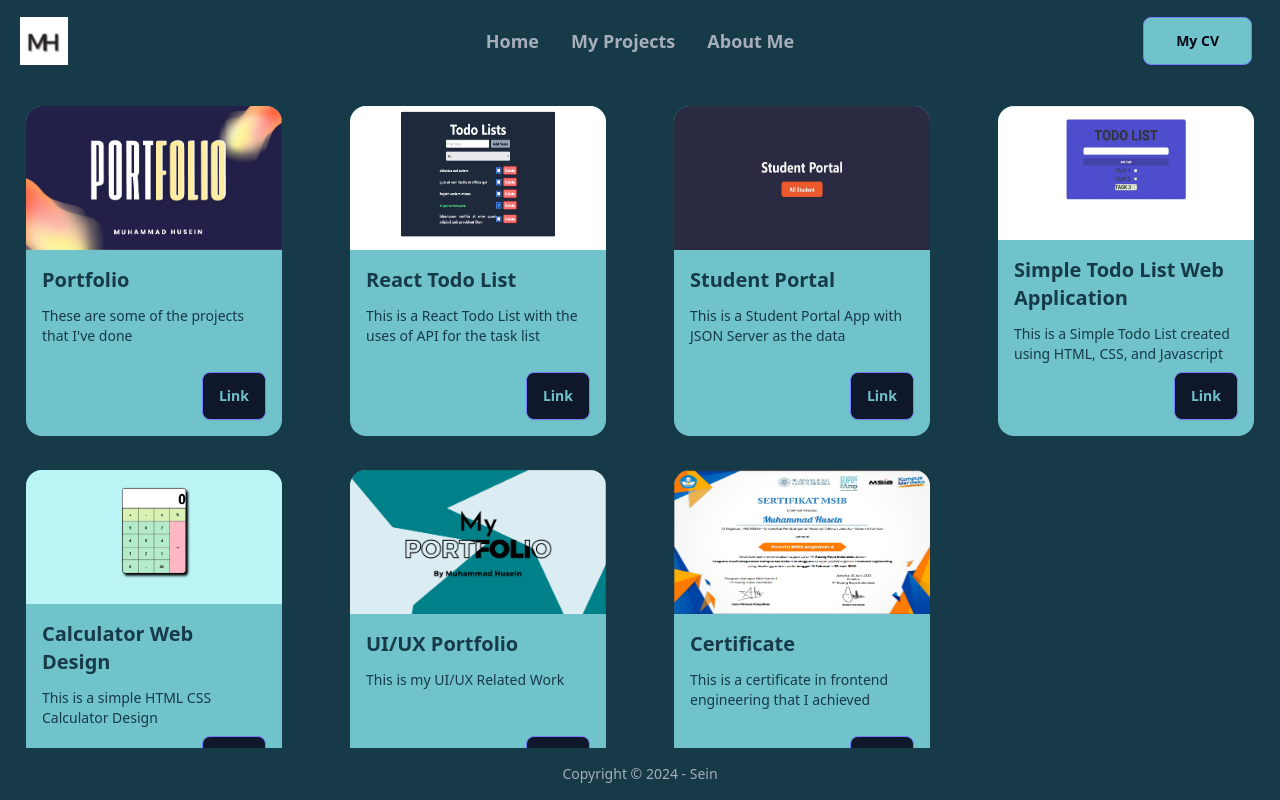
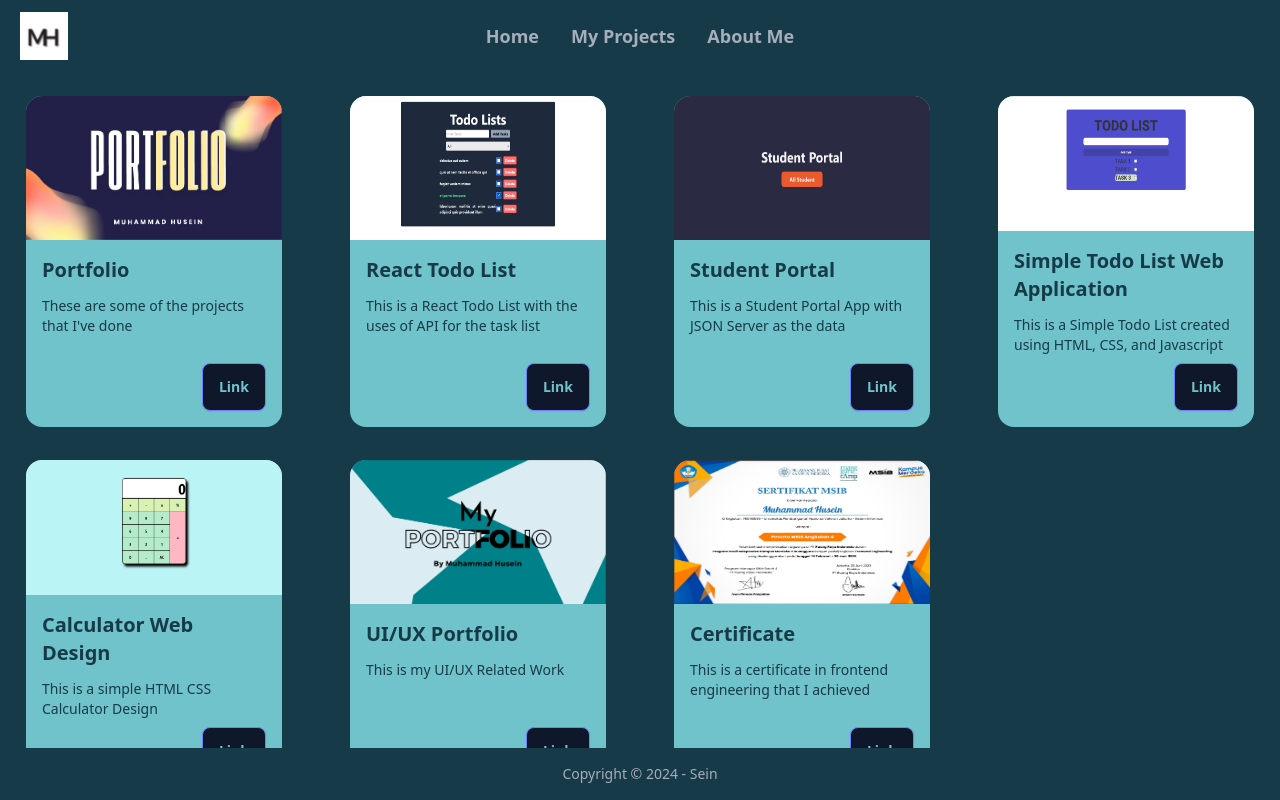
Before and after one commit to fedexid/portfolio-react, a React (Vite) app: page /projects in a window 1280 px wide. Built offline with nearby package versions, Linux system fonts and the light colour scheme.

Commit message:
feat: new navbar

```diff
--- a/src/components/Navbar.jsx
+++ b/src/components/Navbar.jsx
@@ -1,22 +1,16 @@
 import { useState } from "react";
 import { Link } from "react-router-dom";
 import mh_logo from "../assets/images/mh_logo.svg";
-import CVFile from "../assets/pdfs/CV.pdf";
 const Navbar = () => {
   const [dropdownOpen, setDropdownOpen] = useState(true);
-
-  const OpenCV = (e) => {
-    e.preventDefault();
-    window.open(CVFile);
-  };
 
   const toogleDropdown = () => {
     setDropdownOpen((dropOpened) => !dropOpened);
   };
 
   return (
-    <div className="navbar bg-main py-4">
-      <div className="navbar-start">
+    <div className="navbar relative bg-main py-4">
+      <div className="navbar-start lg:w-fit">
         <div className="dropdown">
           <div
             tabIndex={0}
@@ -67,7 +61,7 @@ const Navbar = () => {
         <Link
           aria-label="MH Logo (Website Logo)"
           to="/"
-          className="mx-2 inline-block"
+          className="z-10 mx-2 inline-block"
         >
           <img
             src={mh_logo}
@@ -77,7 +71,7 @@ const Navbar = () => {
         </Link>
       </div>
 
-      <div className="navbar-center hidden lg:flex">
+      <div className="navbar-center absolute left-0 hidden w-full lg:flex lg:grow lg:justify-center">
         <ul className="menu menu-horizontal gap-4 px-1 font-bold">
           <li>
             <Link
@@ -105,15 +99,6 @@ const Navbar = () => {
           </li>
         </ul>
       </div>
-      <div className="navbar-end">
-        <button
-          onClick={OpenCV}
-          aria-label="CV Button"
-          className="btn btn-primary mx-5 bg-secondary px-8 font-bold transition ease-in-out hover:-translate-y-1 hover:scale-110"
-        >
-          <a target="_blank">My CV</a>
-        </button>
-      </div>
     </div>
   );
 };
```
Also changed, not shown: 1 other file (tests, documents, lock files or other folders).
